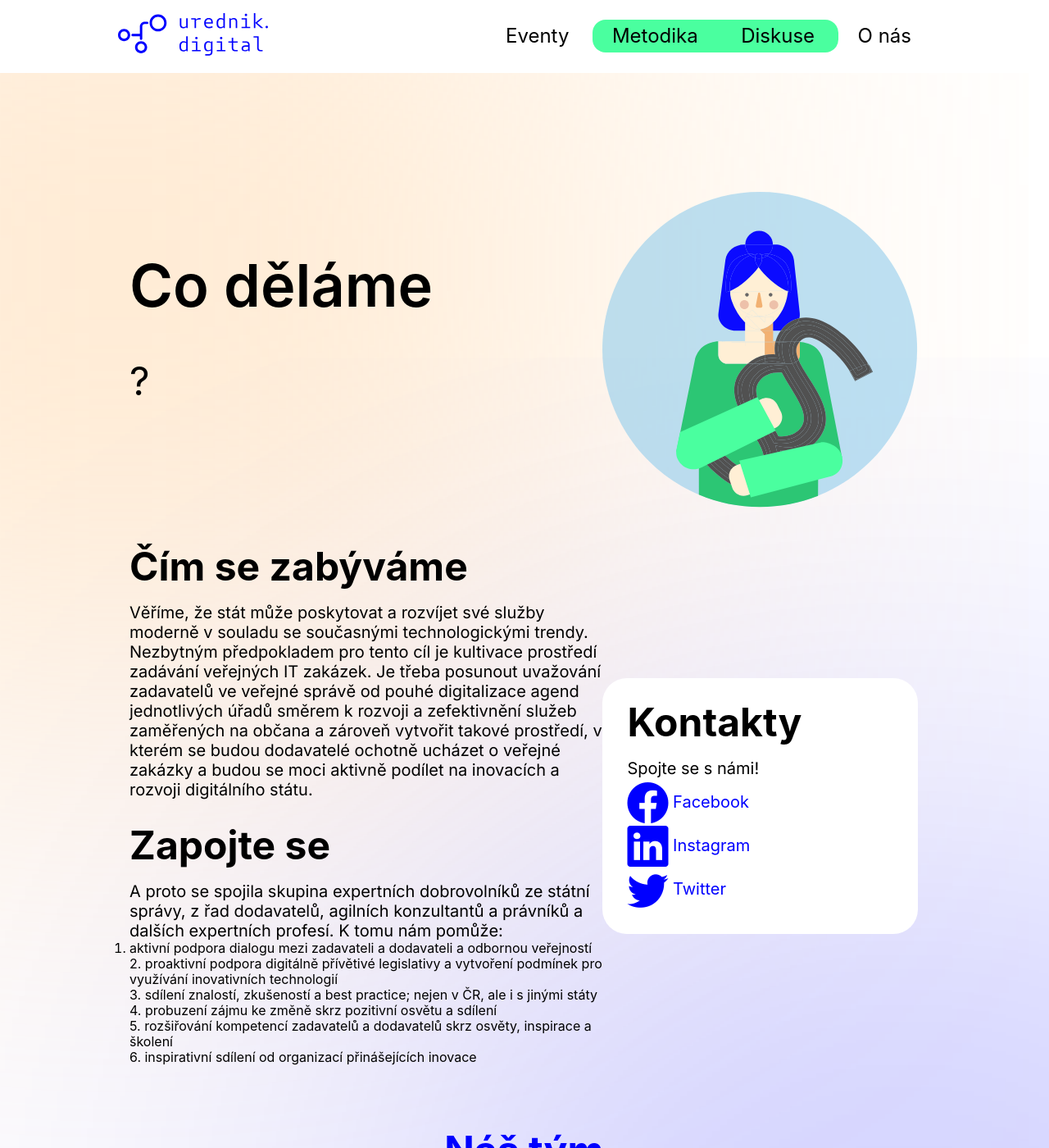
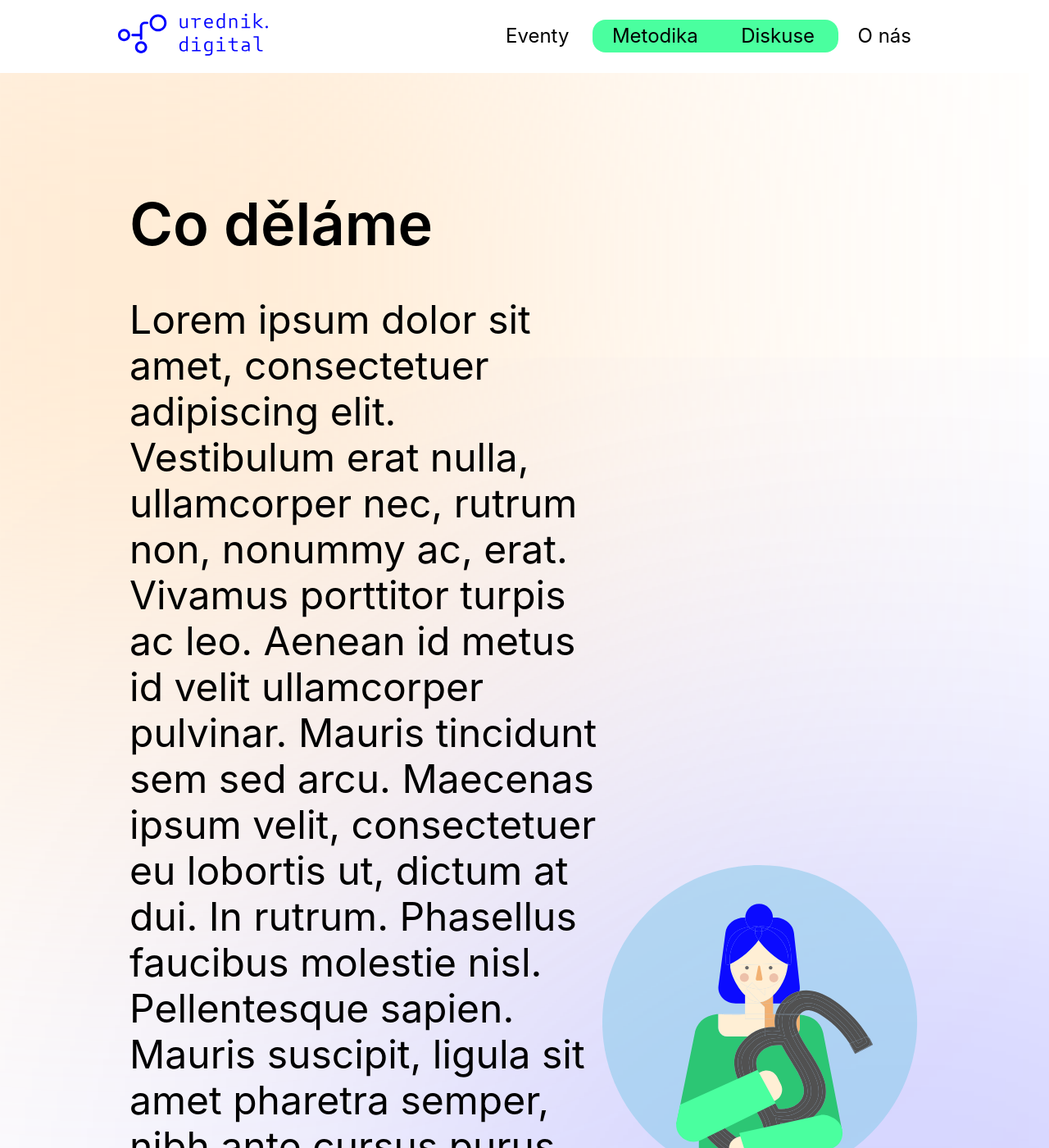
Before and after one commit to Bertik23/urednig.digital, a Jekyll site: the page built from about.markdown, in a window 1280 px wide and 1400 px high. Shown: the whole window at 82% size. Built offline with Jekyll 4.4.1, drawn with Linux system fonts in a browser that asks for light colours; some web fonts are replaced; a script that is not in the unit is left out; some of the changed text lies outside the part shown.

Commit message:
Update Pages “about”

```diff
--- a/about.markdown
+++ b/about.markdown
@@ -12,7 +12,17 @@ contacts:
     link: https://twitter.com/CeskoDigital
     name: Twitter
 contactsText: Spojte se s námi!
-why: "?"
+why: Lorem ipsum dolor sit amet, consectetuer adipiscing elit. Vestibulum erat
+  nulla, ullamcorper nec, rutrum non, nonummy ac, erat. Vivamus porttitor turpis
+  ac leo. Aenean id metus id velit ullamcorper pulvinar. Mauris tincidunt sem
+  sed arcu. Maecenas ipsum velit, consectetuer eu lobortis ut, dictum at dui. In
+  rutrum. Phasellus faucibus molestie nisl. Pellentesque sapien. Mauris
+  suscipit, ligula sit amet pharetra semper, nibh ante cursus purus, vel
+  sagittis velit mauris vel metus. Nam quis nulla. Curabitur ligula sapien,
+  pulvinar a vestibulum quis, facilisis vel sapien. Nullam at arcu a est
+  sollicitudin euismod. Duis aute irure dolor in reprehenderit in voluptate
+  velit esse cillum dolore eu fugiat nulla pariatur. Praesent vitae arcu tempor
+  neque lacinia pretium.
 what: Věříme, že stát může poskytovat a rozvíjet své služby moderně v souladu se
   současnými technologickými trendy. Nezbytným předpokladem pro tento cíl je
   kultivace prostředí zadávání veřejných IT zakázek. Je třeba posunout uvažování
```
